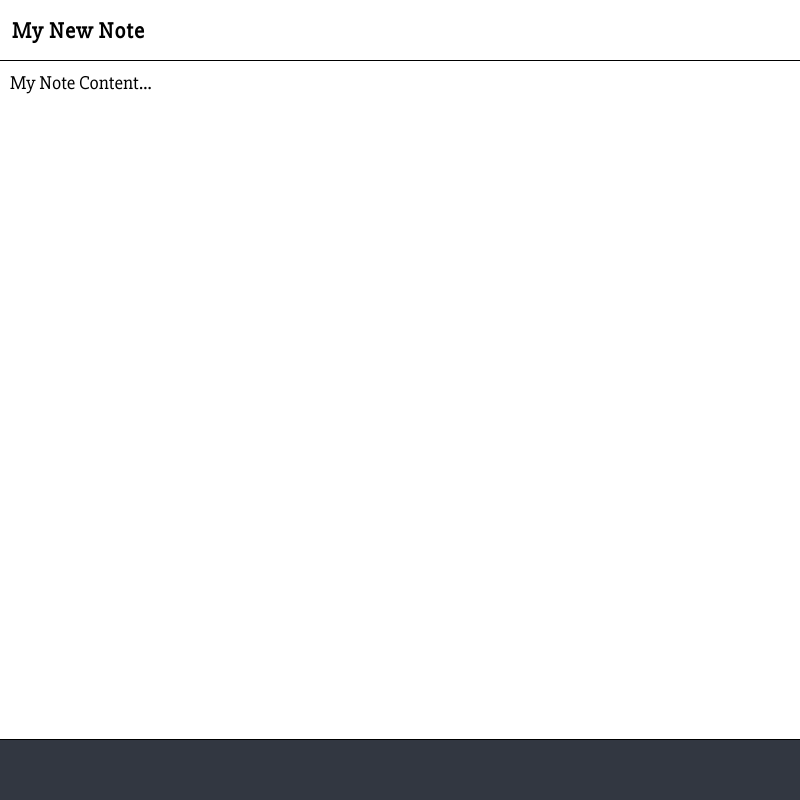
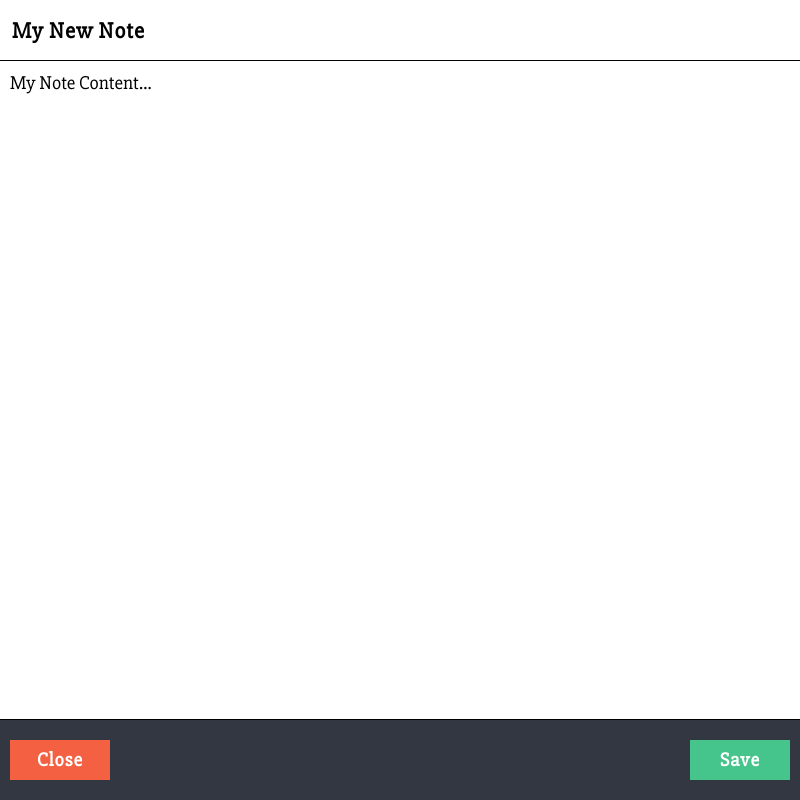
Before and after one commit to TimGoeller/QuickNote, an Electron app: page src/addNote.html in a window 800 px wide. Drawn offline with Linux system fonts and the light colour scheme.

Commit message:
Add buttons for "addNote" modal

```diff
--- a/assets/css/addNote.css
+++ b/assets/css/addNote.css
@@ -61,6 +61,49 @@ body #note-content {
 body #note-options {
     flex-grow: 0;
 
-    height: 60px;
+    padding-left: 10px;
+    padding-right: 10px;
+    padding-top: 20px;
+    padding-bottom: 20px;
+    height: 40px;
     background-color:#323741;
+
+    display: flex;
+    flex-direction: row;
+    justify-content: space-between;
+    align-items: center;
 }
+
+#note-options div {
+    width: 100px;
+    flex-shrink: 0;
+    height: 100%;
+
+    display: flex;
+    align-items: center;
+    justify-content: center;
+
+    font-family: 'Slabo 27px', serif;
+    font-weight: bold;
+    font-size:1.2em;
+    color: white;
+    letter-spacing: 1px;
+}
+
+#note-options #close-button {
+    background-color: #F46042;
+}
+
+#note-options #close-button:hover {
+    background-color: #FF8246;
+    cursor: pointer;
+}
+
+#note-options #save-button {
+    background-color: #45C48B;
+}
+
+#note-options #save-button:hover {
+    background-color: #46AD61;
+    cursor: pointer;
+}
--- a/src/addNote.html
+++ b/src/addNote.html
@@ -21,7 +21,12 @@
 
     </div>
     <div id="note-options">
-
+        <div id="close-button">
+            <span>Close</span>
+        </div>
+        <div id="save-button">
+            <span>Save</span>
+        </div>
     </div>
 
     <script src="addNote.js"></script>
```
